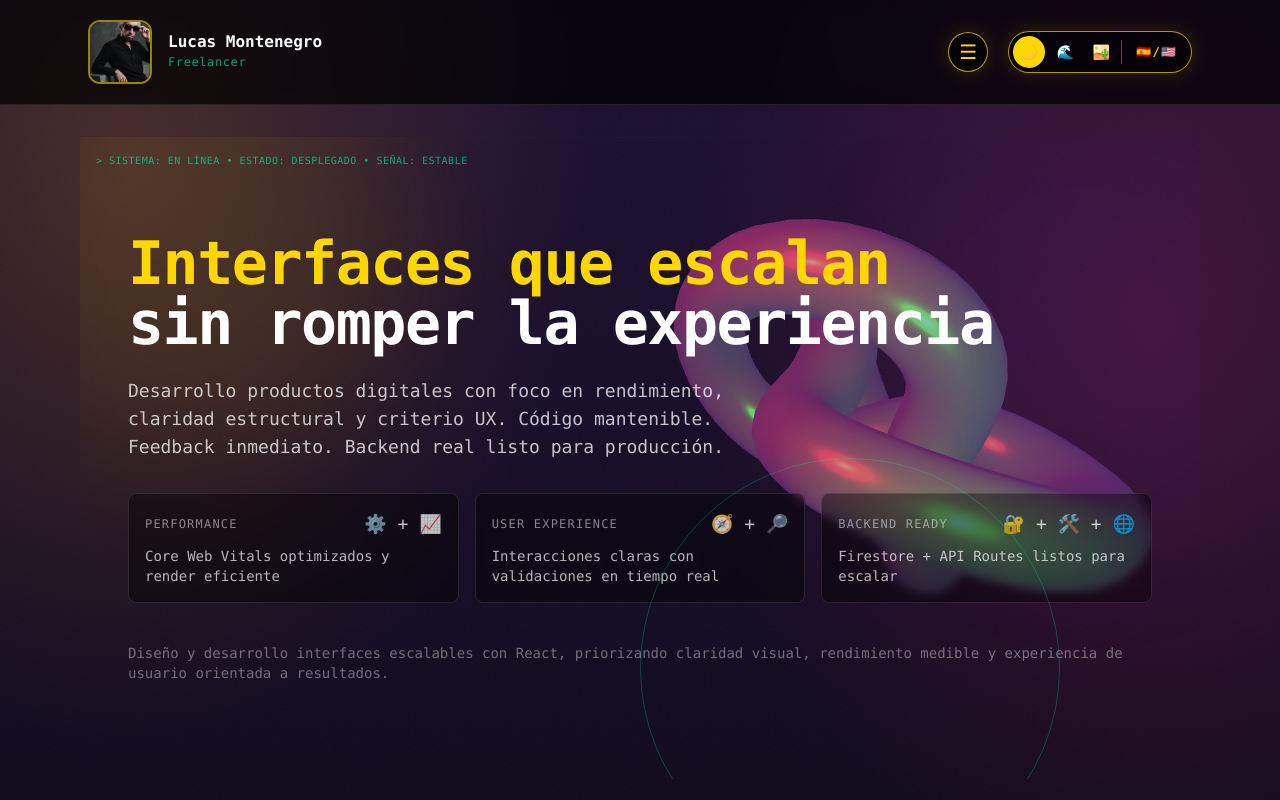
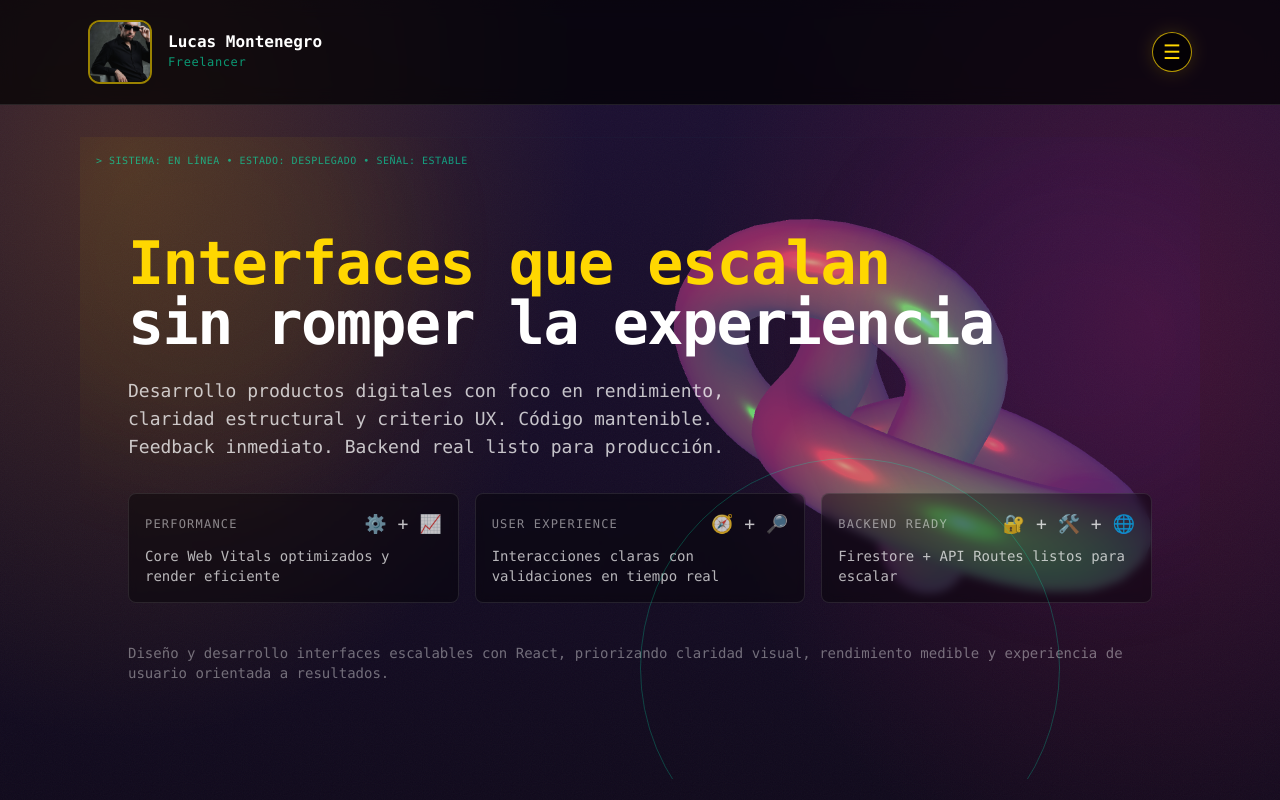
Before and after one commit to lu-developer476/Portfolio, a Next.js app: page / in a window 1280 px wide. Shown: the top 800 px of the page. Built offline with nearby package versions, Linux system fonts and the light colour scheme.

Commit message:
Remove duplicate desktop navbar controls (#11)

```diff
--- a/src/components/Navbar.tsx
+++ b/src/components/Navbar.tsx
@@ -119,38 +119,6 @@ export default function Navbar() {
               ☰
             </button>
 
-            <div className="hidden items-center gap-1 rounded-full border border-cyber-gold/70 bg-black/60 p-1 shadow-[0_0_18px_rgba(250,204,21,0.16)] lg:flex">
-              <div className="theme-toggle flex items-center gap-1" aria-label={language === "es" ? "Selector de tema" : "Theme selector"}>
-                {themes.map(({ mode, icon, title }) => (
-                  <button
-                    key={mode}
-                    type="button"
-                    onClick={() => changeTheme(mode)}
-                    title={title}
-                    aria-label={title}
-                    aria-pressed={theme === mode}
-                    className={`flex h-8 w-8 items-center justify-center rounded-full text-sm transition ${
-                      theme === mode
-                        ? "bg-cyber-gold text-black shadow-sm"
-                        : "text-cyber-gold hover:text-cyber-neonGreen"
-                    }`}
-                  >
-                    <span aria-hidden>{icon}</span>
-                  </button>
-                ))}
-              </div>
-              <span className="h-6 w-px bg-cyber-gold/40" aria-hidden />
-              <button
-                type="button"
-                onClick={handleLanguageToggle}
-                onMouseEnter={play}
-                aria-label={t.nav.toggle}
-                className="rounded-full px-2.5 py-1.5 text-xs font-semibold tracking-widest text-cyber-gold transition hover:bg-cyber-gold/10 hover:text-cyber-neonGreen"
-              >
-                {language === "es" ? "🇪🇸/🇺🇸" : "🇺🇸/🇪🇸"}
-              </button>
-            </div>
-
             {menuOpen && (
               <div className="absolute right-0 top-12 z-50 w-64 rounded-2xl border border-cyber-gold/60 bg-black/95 p-4 shadow-[0_0_28px_rgba(250,204,21,0.22)] backdrop-blur">
                 <div className="space-y-4">
```
